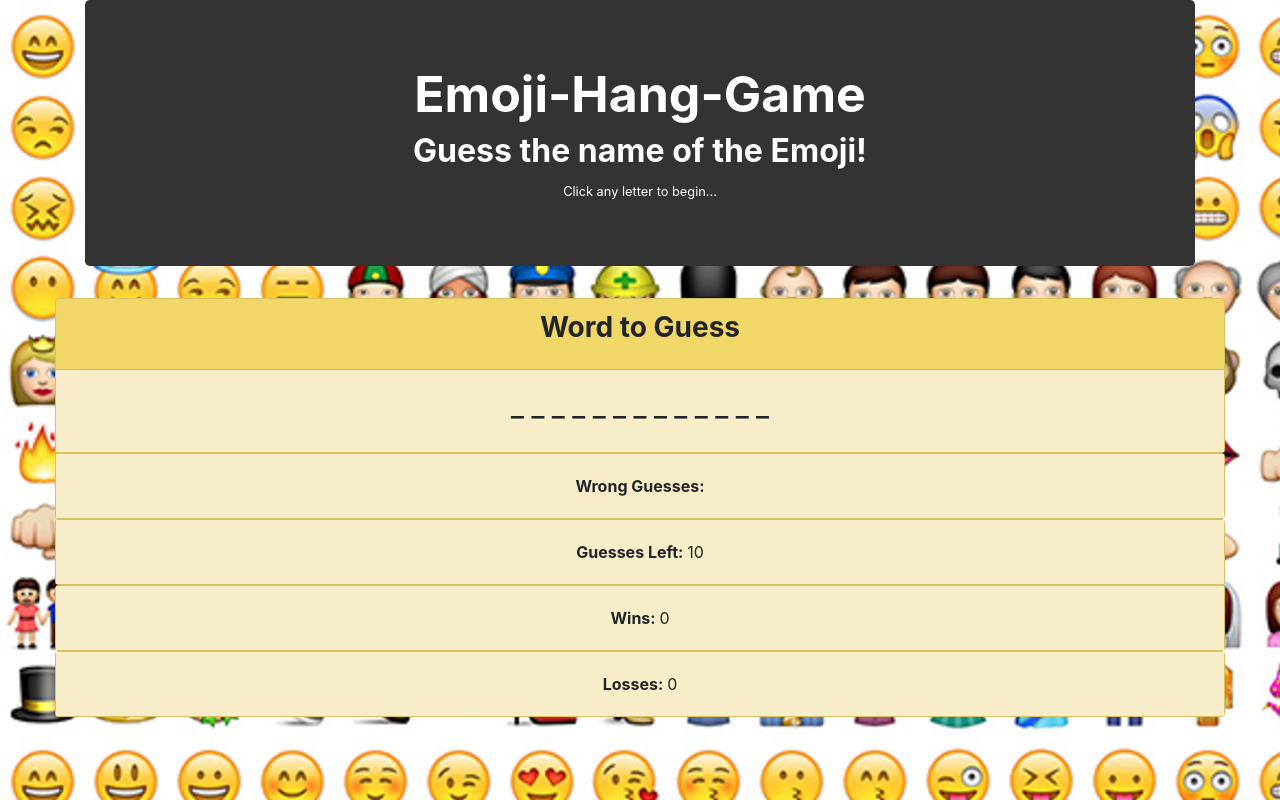
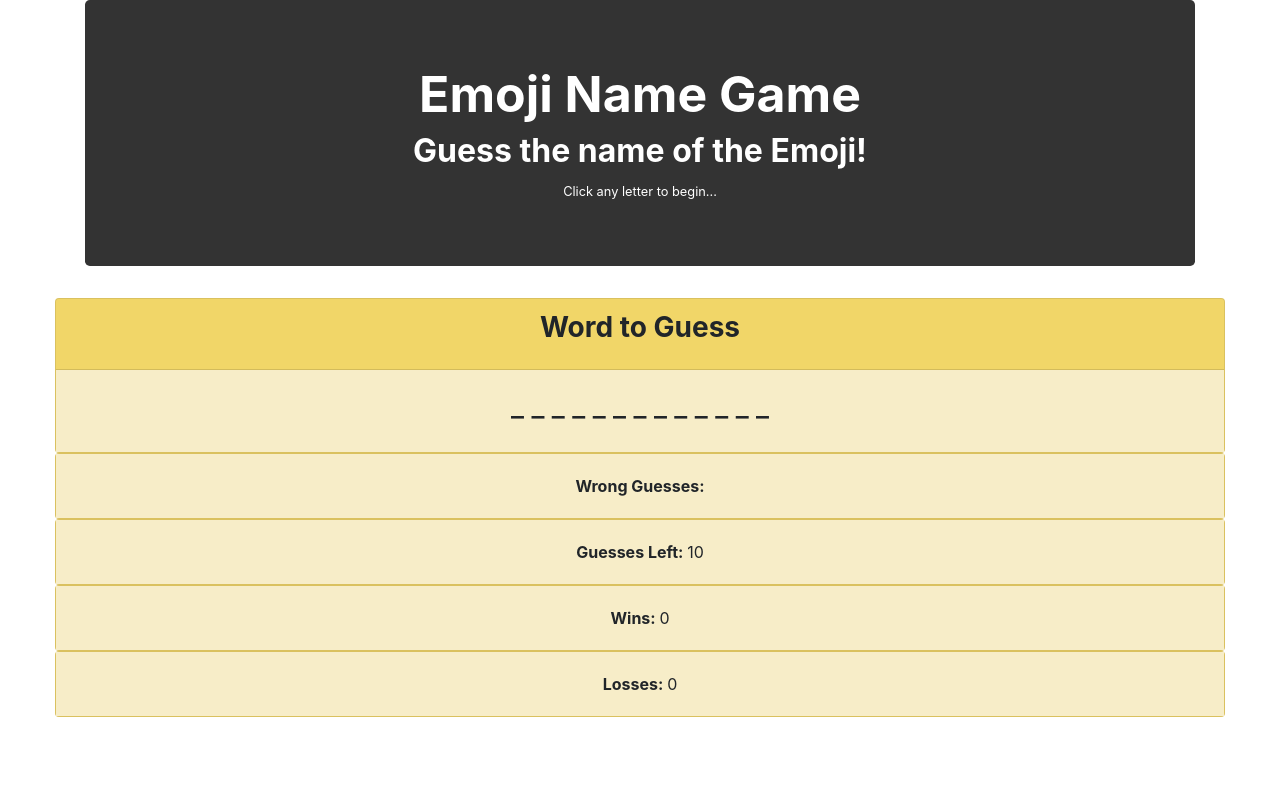
Before and after one commit to jsstein1995/Word-Guess-Game, a plain HTML site: page index.html in a window 1280 px wide. Drawn offline with nearby package versions, Linux system fonts and the light colour scheme; files whose address does not match are found by name.

Commit message:
final touches

```diff
--- a/assets/css/style.css
+++ b/assets/css/style.css
@@ -1,6 +1,6 @@
 body {
     text-align: center;
-    background-image: url("/Users/jsstein1995/Documents/classwork/Word-Guess-Game/assets/images/emojis-ethnically-diverse.jpg");
+    /* background-image: url("/Users/jsstein1995/Documents/classwork/Word-Guess-Game/assets/images/emojis-ethnically-diverse.jpg"); */
 }
 #boxes {
     text-align: center;
--- a/index.html
+++ b/index.html
@@ -16,7 +16,7 @@
 
     <div class='jumbotron' id="titleDiv">
       <div class='container'>
-        <h1>Emoji-Hang-Game</h1>
+        <h1>Emoji Name Game</h1>
         <h2>Guess the name of the Emoji!</h2>
         <small>Click any letter to begin...</small>
       </div>
```
